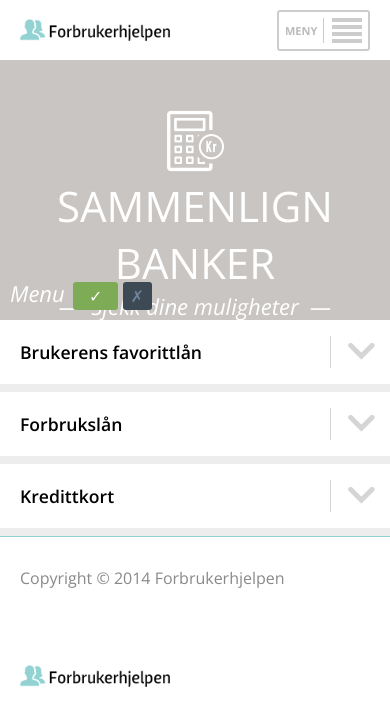
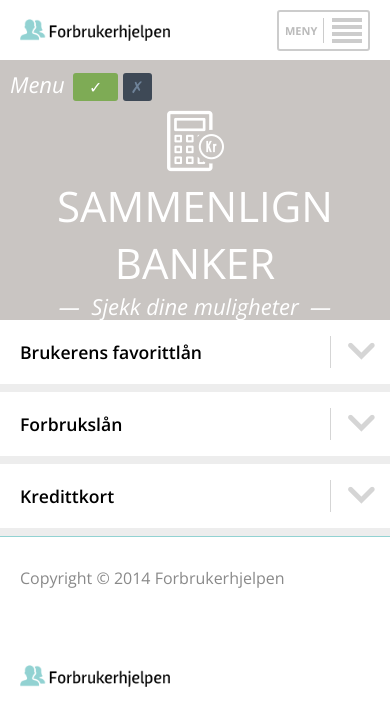
Before and after one commit to front/forbrukerhjelpen-static, a Jekyll site: the page built from campaign.html, in a window 390 px wide. Shown: the top 726 px of the page. Built offline with Jekyll 4.4.1, drawn with Linux system fonts in a browser that asks for light colours; nearby versions of some CDN libraries.

Commit message:
Changed menu-switch on mobile to top-left in order to avoid being above the subtitle

```diff
--- a/css/style.css
+++ b/css/style.css
@@ -1794,25 +1794,28 @@ table tbody td small {
 .slide-header-block > div .menu-switch {
   position: absolute;
   left: 10px;
-  bottom: 10px;
+  top: 10px;
   height: 31px;
   z-index: 500;
 }
 @media (min-width: 720px) {
   /* line 65, ../sass/partials/module/partials/_slides.scss */
   .slide-header-block > div .menu-switch {
+    left: auto;
+    top: auto;
     right: 0;
-  }
-}
-/* line 74, ../sass/partials/module/partials/_slides.scss */
+    bottom: 10px;
+  }
+}
+/* line 77, ../sass/partials/module/partials/_slides.scss */
 .slide-header-block > div .menu-switch p {
   float: right;
 }
-/* line 77, ../sass/partials/module/partials/_slides.scss */
+/* line 80, ../sass/partials/module/partials/_slides.scss */
 .slide-header-block > div .menu-switch span.menu-label {
   color: #ffffff;
 }
-/* line 80, ../sass/partials/module/partials/_slides.scss */
+/* line 83, ../sass/partials/module/partials/_slides.scss */
 .slide-header-block > div .menu-switch .switch {
   color: #6f839a;
   cursor: pointer;
@@ -1828,38 +1831,38 @@ table tbody td small {
   -o-transition: .15s ease;
   transition: .15s ease;
 }
-/* line 96, ../sass/partials/module/partials/_slides.scss */
+/* line 99, ../sass/partials/module/partials/_slides.scss */
 .slide-header-block > div .menu-switch input[type="radio"]:checked + .switch {
   color: #fff;
   padding-left: 1em;
   padding-right: 1em;
 }
-/* line 102, ../sass/partials/module/partials/_slides.scss */
+/* line 105, ../sass/partials/module/partials/_slides.scss */
 .slide-header-block > div .menu-switch input[type="radio"]:checked + .switch--on {
   background-color: #7eab55;
 }
-/* line 106, ../sass/partials/module/partials/_slides.scss */
+/* line 109, ../sass/partials/module/partials/_slides.scss */
 .slide-header-block > div .menu-switch input[type="radio"]:checked + .switch--off {
   background-color: #dd4a38;
 }
-/* line 113, ../sass/partials/module/partials/_slides.scss */
+/* line 116, ../sass/partials/module/partials/_slides.scss */
 .slide-header-block .slide-nav {
   position: relative;
   height: 75px;
   display: none;
 }
-/* line 118, ../sass/partials/module/partials/_slides.scss */
+/* line 121, ../sass/partials/module/partials/_slides.scss */
 .slide-header-block .slide-nav.campaigns.closed {
   display: none;
 }
 @media (min-width: 720px) {
-  /* line 113, ../sass/partials/module/partials/_slides.scss */
+  /* line 116, ../sass/partials/module/partials/_slides.scss */
   .slide-header-block .slide-nav {
     display: block;
   }
 }
 @media (min-width: 0) and (max-width: 719px) {
-  /* line 126, ../sass/partials/module/partials/_slides.scss */
+  /* line 129, ../sass/partials/module/partials/_slides.scss */
   .slide-header-block .slide-nav.campaigns {
     position: absolute;
     left: 0;
@@ -1869,13 +1872,13 @@ table tbody td small {
     z-index: 100;
     display: none;
   }
-  /* line 135, ../sass/partials/module/partials/_slides.scss */
+  /* line 138, ../sass/partials/module/partials/_slides.scss */
   .slide-header-block .slide-nav.campaigns ul {
     list-style: none;
     padding: 0px;
     margin: -0px;
   }
-  /* line 139, ../sass/partials/module/partials/_slides.scss */
+  /* line 142, ../sass/partials/module/partials/_slides.scss */
   .slide-header-block .slide-nav.campaigns ul li {
     display: block;
     float: none;
@@ -1883,11 +1886,11 @@ table tbody td small {
     border-top: 1px solid #7b4970;
     background-color: #692f59;
   }
-  /* line 145, ../sass/partials/module/partials/_slides.scss */
+  /* line 148, ../sass/partials/module/partials/_slides.scss */
   .slide-header-block .slide-nav.campaigns ul li.muted {
     display: none;
   }
-  /* line 148, ../sass/partials/module/partials/_slides.scss */
+  /* line 151, ../sass/partials/module/partials/_slides.scss */
   .slide-header-block .slide-nav.campaigns ul li a {
     display: block;
     padding: 30px;
@@ -1899,7 +1902,7 @@ table tbody td small {
     background-position: right 60px center;
     background-size: 65px 54px;
   }
-  /* line 156, ../sass/partials/module/partials/_slides.scss */
+  /* line 159, ../sass/partials/module/partials/_slides.scss */
   .slide-header-block .slide-nav.campaigns ul li a:after {
     display: block;
     float: right;
@@ -1911,26 +1914,26 @@ table tbody td small {
     font-size: 1.625em;
     color: #7b4970;
   }
-  /* line 175, ../sass/partials/module/partials/_slides.scss */
+  /* line 178, ../sass/partials/module/partials/_slides.scss */
   .slide-header-block .slide-nav .menu-open .main-menu {
     display: block;
   }
-  /* line 178, ../sass/partials/module/partials/_slides.scss */
+  /* line 181, ../sass/partials/module/partials/_slides.scss */
   .slide-header-block .slide-nav .footer .main-menu {
     display: none;
   }
 }
-/* line 184, ../sass/partials/module/partials/_slides.scss */
+/* line 187, ../sass/partials/module/partials/_slides.scss */
 .slide-header-block ul {
   margin-top: 25px;
 }
-/* line 186, ../sass/partials/module/partials/_slides.scss */
+/* line 189, ../sass/partials/module/partials/_slides.scss */
 .slide-header-block ul li {
   display: block;
   float: left;
   width: 12.5%;
 }
-/* line 190, ../sass/partials/module/partials/_slides.scss */
+/* line 193, ../sass/partials/module/partials/_slides.scss */
 .slide-header-block ul li a {
   display: block;
   border-left: 1px solid #ccc;
@@ -1942,37 +1945,37 @@ table tbody td small {
   color: black;
   text-decoration: none;
 }
-/* line 201, ../sass/partials/module/partials/_slides.scss */
+/* line 204, ../sass/partials/module/partials/_slides.scss */
 .slide-header-block ul li:first-child a {
   border-left: none;
 }
-/* line 204, ../sass/partials/module/partials/_slides.scss */
+/* line 207, ../sass/partials/module/partials/_slides.scss */
 .slide-header-block ul li.active a, .slide-header-block ul li a:hover {
   color: #692f59;
   text-decoration: underline;
 }
 
-/* line 213, ../sass/partials/module/partials/_slides.scss */
+/* line 216, ../sass/partials/module/partials/_slides.scss */
 .slide-list {
   margin-top: 0;
   margin-bottom: 0;
   padding-left: 0;
 }
-/* line 217, ../sass/partials/module/partials/_slides.scss */
+/* line 220, ../sass/partials/module/partials/_slides.scss */
 .slide-list .content-block {
   list-style: none;
 }
-/* line 219, ../sass/partials/module/partials/_slides.scss */
+/* line 222, ../sass/partials/module/partials/_slides.scss */
 .slide-list .content-block .slide-content {
   display: none;
 }
 @media (min-width: 0) and (max-width: 719px) {
-  /* line 217, ../sass/partials/module/partials/_slides.scss */
+  /* line 220, ../sass/partials/module/partials/_slides.scss */
   .slide-list .content-block {
     display: block;
     border-bottom: 8px solid #ededed;
   }
-  /* line 225, ../sass/partials/module/partials/_slides.scss */
+  /* line 228, ../sass/partials/module/partials/_slides.scss */
   .slide-list .content-block header h2:after {
     font-family: "forbrukerhjelpen" !important;
     content: "t";
@@ -1986,29 +1989,29 @@ table tbody td small {
     top: 25%;
     right: 15px;
   }
-  /* line 241, ../sass/partials/module/partials/_slides.scss */
+  /* line 244, ../sass/partials/module/partials/_slides.scss */
   .slide-list .content-block.open .slide-content {
     display: block;
   }
-  /* line 244, ../sass/partials/module/partials/_slides.scss */
+  /* line 247, ../sass/partials/module/partials/_slides.scss */
   .slide-list .content-block.open header h2 {
     background-color: #deeced;
   }
-  /* line 246, ../sass/partials/module/partials/_slides.scss */
+  /* line 249, ../sass/partials/module/partials/_slides.scss */
   .slide-list .content-block.open header h2:after {
     content: "u";
   }
 }
 @media (min-width: 720px) {
-  /* line 217, ../sass/partials/module/partials/_slides.scss */
+  /* line 220, ../sass/partials/module/partials/_slides.scss */
   .slide-list .content-block {
     display: none;
   }
-  /* line 254, ../sass/partials/module/partials/_slides.scss */
+  /* line 257, ../sass/partials/module/partials/_slides.scss */
   .slide-list .content-block.active {
     display: block;
   }
-  /* line 256, ../sass/partials/module/partials/_slides.scss */
+  /* line 259, ../sass/partials/module/partials/_slides.scss */
   .slide-list .content-block.active .slide-content {
     display: block;
   }
--- a/sass/partials/module/partials/_slides.scss
+++ b/sass/partials/module/partials/_slides.scss
@@ -65,11 +65,14 @@
     .menu-switch {
       position: absolute;
       left: 10px;
-      bottom: 10px;
+      top: 10px;
       height: 31px;
       z-index: 500;
       @include breakpoint($break-small) {
+        left: auto;
+        top: auto;
         right: 0;
+        bottom: 10px;
       }
       p {
         float: right;
```
